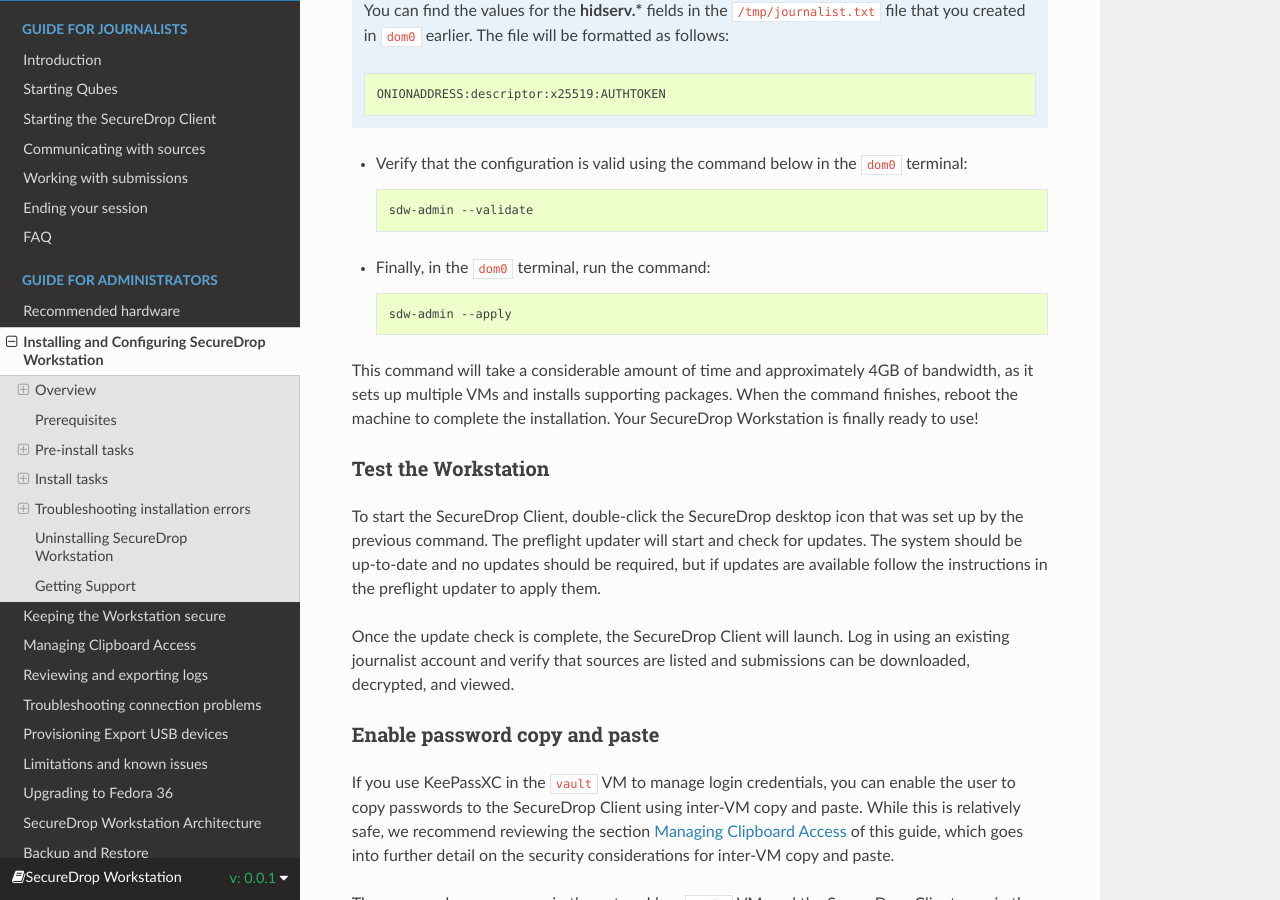
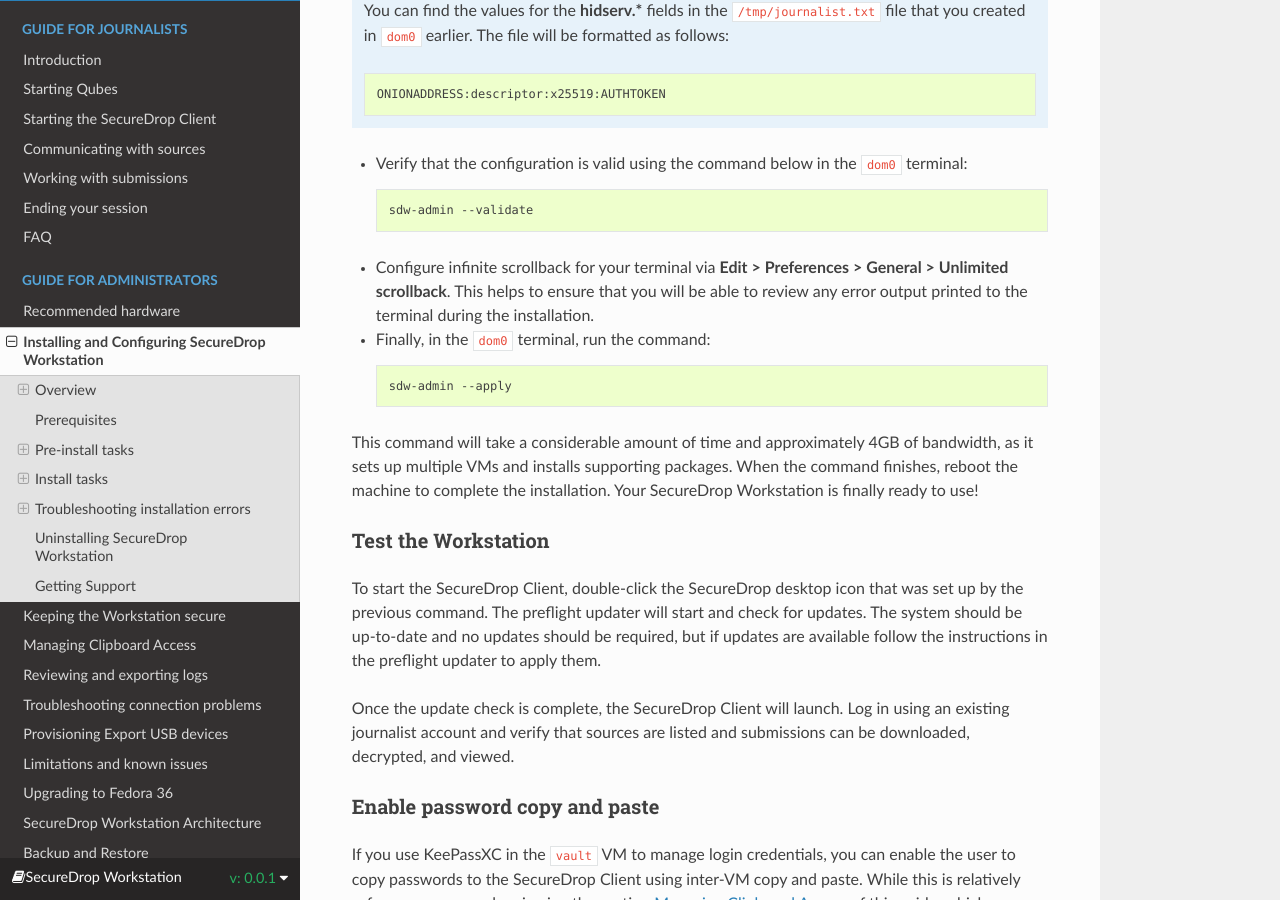
Before and after one commit to freedomofpress/securedrop-workstation-docs, a Sphinx documentation site: the page built from docs/admin/install.rst, in a window 1280 px wide and 900 px high, scrolled down 12219 px. Built offline with Sphinx 7.4.7 and the Read the Docs theme 2.0.0, drawn with Linux system fonts in a browser that asks for light colours.

Commit message:
Recommend infinite scrollback

```diff
--- a/docs/admin/install.rst
+++ b/docs/admin/install.rst
@@ -424,6 +424,8 @@
 
     sdw-admin --validate
 
+- Configure infinite scrollback for your terminal via **Edit > Preferences > General > Unlimited scrollback**. This helps to ensure that you will be able to review any error output printed to the terminal during the installation.
+
 - Finally, in the ``dom0`` terminal, run the command:
 
   .. code-block:: sh
```
